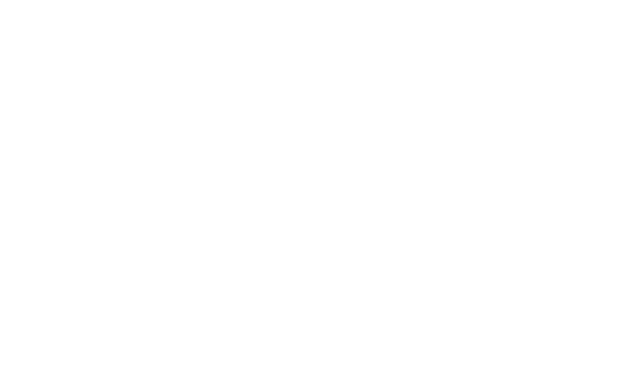
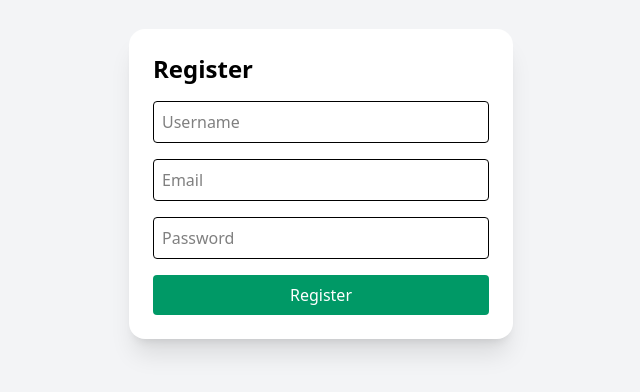
Before and after one commit to Friedrhys25/hci-activity, a React (Vite) app: page /register in a window 1280 px wide. Before the commit this address had no page. Shown: the part 216-608 px from the top of the page, without its empty margins (319-959 px from the left). Built offline with nearby package versions, Linux system fonts and the light colour scheme.

Commit message:
FIREBASE WITH BUGS

```diff
--- a/package.json
+++ b/package.json
@@ -1,6 +1,3 @@
-
-
-
 {
   "name": "hci-activity",
   "private": true,
@@ -16,8 +13,10 @@
     "@tailwindcss/vite": "^4.1.12",
     "cors": "^2.8.5",
     "express": "^5.1.0",
+    "firebase": "^12.2.1",
     "react": "^19.1.1",
     "react-dom": "^19.1.1",
+    "react-firebase-hooks": "^5.1.1",
     "react-router-dom": "^7.8.2",
     "tailwindcss": "^4.1.12"
   },
--- a/src/App.jsx
+++ b/src/App.jsx
@@ -6,13 +6,28 @@ import Calculatorpage from "./components/Calculatorpage";
 import Gradecheckerpage from "./components/Gradecheckerpage";
 import Todolistpage from "./components/Todolistpage";
 import Unitconverter from "./components/Unitconverter";
+import Login from "./components/Login";
+import Register from "./components/Register";
+import ProtectedRoute from "./components/ProtectedRoute"; // ✅ import
 
 function App() {
   return (
     <Router>
       <Routes>
         <Route path="/" element={<Landingpage />} />
-        <Route path="/mainmenu" element={<Mainmenu />} />
+        <Route path="/login" element={<Login />} />
+        <Route path="/register" element={<Register />} />
+
+        {/* ✅ Protected Mainmenu */}
+        <Route
+          path="/mainmenu"
+          element={
+            <ProtectedRoute>
+              <Mainmenu />
+            </ProtectedRoute>
+          }
+        />
+
         <Route path="/calculator" element={<Calculatorpage />} />
         <Route path="/gradechecker" element={<Gradecheckerpage />} />
         <Route path="/todolist" element={<Todolistpage />} />
--- a/src/components/Landingpage.jsx
+++ b/src/components/Landingpage.jsx
@@ -1,13 +1,9 @@
 import { useNavigate } from "react-router-dom";
-import bgImage from "../Image/1.jpg"; // ✅ fixed path
+import bgImage from "../Image/1.jpg";
 import Navbar from "./Navbar";
 
 const Landingpage = () => {
   const navigate = useNavigate();
-
-  const handleStart = () => {
-    navigate("/mainmenu");
-  };
 
   return (
     <div
@@ -18,16 +14,24 @@ const Landingpage = () => {
         <Navbar />
       </div>
 
-      {/* Start Box */}
       <div className="bg-white/80 backdrop-blur-md shadow-2xl border rounded-2xl p-8 w-96 text-center">
         <h2 className="text-2xl font-bold mb-6">Welcome Student</h2>
 
-        <button
-          onClick={handleStart}
-          className="bg-emerald-600 text-white px-8 py-3 rounded-lg hover:bg-emerald-700 w-full"
-        >
-          Start
-        </button>
+        <div className="space-y-4">
+          <button
+            onClick={() => navigate("/login")}
+            className="bg-emerald-600 text-white px-8 py-3 rounded-lg hover:bg-emerald-700 w-full"
+          >
+            Login
+          </button>
+
+          <button
+            onClick={() => navigate("/register")}
+            className="bg-blue-600 text-white px-8 py-3 rounded-lg hover:bg-blue-700 w-full"
+          >
+            Register
+          </button>
+        </div>
       </div>
     </div>
   );
--- /dev/null
+++ b/src/components/Login.jsx
@@ -0,0 +1,49 @@
+import React, { useState } from "react";
+import { signInWithEmailAndPassword } from "firebase/auth";
+import { auth } from "../firebase";
+import { useNavigate } from "react-router-dom";
+
+const Login = () => {
+  const [form, setForm] = useState({ email: "", password: "" });
+  const [error, setError] = useState("");
+  const navigate = useNavigate();
+
+  const emailRegex = /^[^\s@]+@[^\s@]+\.[^\s@]+$/;
+
+  const handleChange = (e) => setForm({ ...form, [e.target.name]: e.target.value });
+
+  const handleSubmit = async (e) => {
+    e.preventDefault();
+
+    if (!emailRegex.test(form.email)) {
+      return setError("❌ Invalid email format");
+    }
+
+    try {
+      await signInWithEmailAndPassword(auth, form.email, form.password);
+      navigate("/mainmenu");
+    } catch (err) {
+      setError("❌ Invalid email or password");
+    }
+  };
+
+  return (
+    <div className="h-screen flex items-center justify-center bg-gray-100">
+      <div className="bg-white p-6 rounded-2xl shadow-xl w-96">
+        <h2 className="text-2xl font-bold mb-4">Login</h2>
+        {error && <p className="text-red-600 mb-2">{error}</p>}
+        <form onSubmit={handleSubmit} className="space-y-4">
+          <input type="email" name="email" placeholder="Email"
+            onChange={handleChange} className="w-full p-2 border rounded" required />
+          <input type="password" name="password" placeholder="Password"
+            onChange={handleChange} className="w-full p-2 border rounded" required />
+          <button type="submit" className="bg-emerald-600 text-white w-full py-2 rounded hover:bg-emerald-700">
+            Login
+          </button>
+        </form>
+      </div>
+    </div>
+  );
+};
+
+export default Login;
--- a/src/components/Mainmenu.jsx
+++ b/src/components/Mainmenu.jsx
@@ -1,9 +1,13 @@
 import React, { useState } from "react";
 import { useNavigate } from "react-router-dom";
 import bgImage from "../Image/1.jpg"; // ✅ background image
+import { auth } from "../firebase";
 
 const Mainmenu = () => {
   const [showExitConfirm, setShowExitConfirm] = useState(false);
+  const handleLogout = async () => {
+    await auth.signOut();
+  };
 
   return (
     <div
@@ -21,10 +25,10 @@ const Mainmenu = () => {
         <Menubtn btnname="3. To-Do List" to="/todolist" />
         <Menubtn btnname="4. Unit Converter" to="/unitcon" />
         <button
-          onClick={() => setShowExitConfirm(true)}
+          onClick={handleLogout}
           className="text-left pl-3 sm:pl-5 text-lg sm:text-2xl font-bold bg-red-600 text-white rounded-md p-2 sm:p-3 hover:bg-red-700 transition duration-300"
         >
-          5. Exit
+          5. Logout
         </button>
       </div>
 
--- /dev/null
+++ b/src/components/ProtectedRoute.jsx
@@ -0,0 +1,20 @@
+// src/components/ProtectedRoute.jsx
+import { Navigate } from "react-router-dom";
+import { useAuthState } from "react-firebase-hooks/auth";
+import { auth } from "../firebase";
+
+const ProtectedRoute = ({ children }) => {
+  const [user, loading] = useAuthState(auth);
+
+  if (loading) {
+    return <div className="text-center mt-20">Loading...</div>;
+  }
+
+  if (!user) {
+    return <Navigate to="/login" replace />;
+  }
+
+  return children;
+};
+
+export default ProtectedRoute;
--- /dev/null
+++ b/src/components/Register.jsx
@@ -0,0 +1,98 @@
+import { useState } from "react";
+import { createUserWithEmailAndPassword, updateProfile } from "firebase/auth";
+import { ref, set } from "firebase/database";
+import { auth, db } from "../firebase";
+import { useNavigate } from "react-router-dom";
+
+const Register = () => {
+  const [form, setForm] = useState({ username: "", email: "", password: "" });
+  const [error, setError] = useState("");
+  const navigate = useNavigate();
+
+  // ✅ Regex validation
+  const emailRegex = /^[^\s@]+@[^\s@]+\.[^\s@]+$/;
+  const passwordRegex = /^(?=.*[A-Z])(?=.*[0-9])(?=.*[!@#$%^&*]).{6,}$/;
+
+  const handleChange = (e) => setForm({ ...form, [e.target.name]: e.target.value });
+
+  const handleSubmit = async (e) => {
+    e.preventDefault();
+
+    // ✅ Validate email & password
+    if (!emailRegex.test(form.email)) {
+      return setError("❌ Invalid email format");
+    }
+    if (!passwordRegex.test(form.password)) {
+      return setError("❌ Password must be 6+ chars, include uppercase, number & symbol");
+    }
+
+    try {
+      // ✅ Register user
+      const userCred = await createUserWithEmailAndPassword(auth, form.email, form.password);
+
+      // ✅ Update displayName in Firebase Auth
+      await updateProfile(userCred.user, { displayName: form.username });
+
+      // ✅ Add user to Realtime Database with default history
+      await set(ref(db, "users/" + userCred.user.uid), {
+        username: form.username,
+        email: form.email,
+        calculatorhis: [],
+        unitconverthis: [],
+        todolist: []
+      });
+
+      navigate("/mainmenu");
+    } catch (err) {
+      setError(err.message);
+    }
+  };
+
+  return (
+    <div className="h-screen flex items-center justify-center bg-gray-100">
+      <div className="bg-white p-6 rounded-2xl shadow-xl w-96">
+        <h2 className="text-2xl font-bold mb-4">Register</h2>
+        {error && <p className="text-red-600 mb-2">{error}</p>}
+
+        <form onSubmit={handleSubmit} className="space-y-4">
+          <input
+            type="text"
+            name="username"
+            placeholder="Username"
+            onChange={handleChange}
+            value={form.username}
+            className="w-full p-2 border rounded"
+            required
+          />
+          <input
+            type="email"
+            name="email"
+            placeholder="Email"
+            onChange={handleChange}
+            value={form.email}
+            className="w-full p-2 border rounded"
+            required
+          />
+          <input
+            type="password"
+            name="password"
+            placeholder="Password"
+            onChange={handleChange}
+            value={form.password}
+            className="w-full p-2 border rounded"
+            required
+          />
+
+          <button
+            type="submit"
+            className="bg-emerald-600 text-white w-full py-2 rounded hover:bg-emerald-700 transition"
+          >
+            Register
+          </button>
+        </form>
+      </div>
+    </div>
+  );
+};
+
+export default Register;
--- /dev/null
+++ b/src/firebase.js
@@ -0,0 +1,18 @@
+// firebase.js
+import { initializeApp } from "firebase/app";
+import { getAuth } from "firebase/auth";
+import { getDatabase } from "firebase/database";
+
+const firebaseConfig = {
+  apiKey: "AIzaSyBiOsxXc7MEkJYddUj79EpVDZ9zkJEaCyk",
+  authDomain: "edutoolbox-13332.firebaseapp.com",
+  projectId: "edutoolbox-13332",
+  storageBucket: "edutoolbox-13332.firebasestorage.app",
+  messagingSenderId: "769968485995",
+  appId: "1:769968485995:web:579b3a68f138f62d70632e",
+  databaseURL: "https://edutoolbox-13332-default-rtdb.firebaseio.com/",
+};
+
+const app = initializeApp(firebaseConfig);
+export const auth = getAuth(app);
+export const db = getDatabase(app);
```
Also changed, not shown: 1 other file (tests, documents, lock files or other folders).
